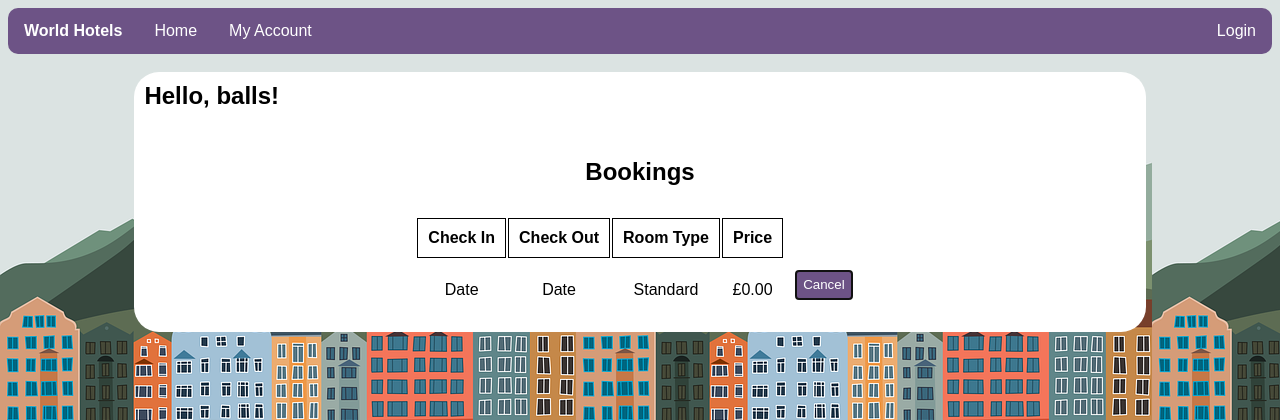
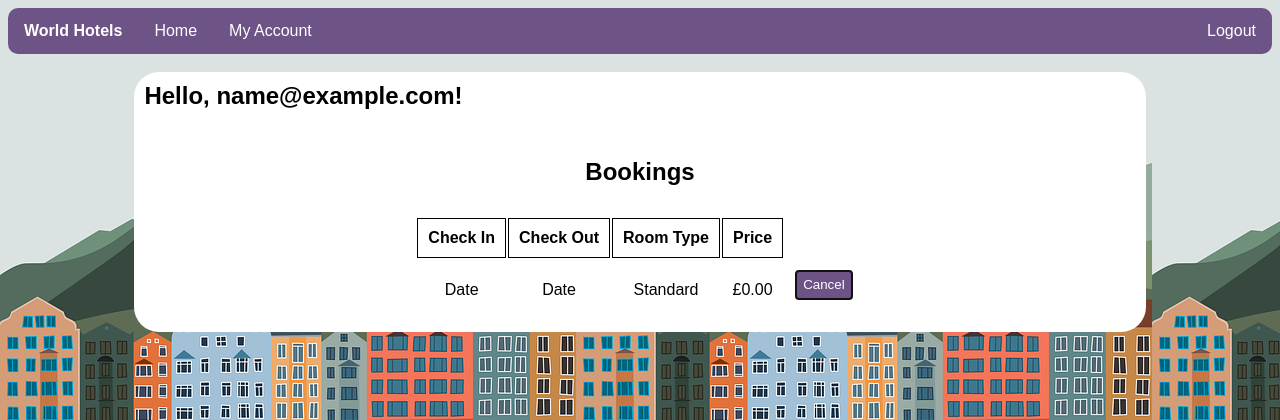
Before and after one commit to ItsJustAce/WaD-Coursework, a Flask app: page /account/ in a window 1280 px wide. Shown: the top 420 px of the page. Run offline with Flask 3, Linux system fonts and the light colour scheme; the visitor is signed in with stand-in values (Sample User, id 1); some libraries are stand-ins or nearby versions.

Commit message:
add logout

```diff
--- a/app.py
+++ b/app.py
@@ -39,7 +39,7 @@ def home():
 
 @app.route("/login/", methods =['GET', 'POST'])
 def login():
-    msg = 'balls'
+    msg = ''
     if request.method == 'POST':
         print("post!")
     if request.method == 'POST' and 'username' in request.form and 'password' in request.form:
@@ -61,8 +61,15 @@ def login():
 
 @app.route("/account/")
 def account():
-    name = "balls"
+    name = session['username']
     return render_template("account.html", name=name)
+
+@app.route('/logout')
+def logout():
+    session.pop('loggedin', None)
+    session.pop('id', None)
+    session.pop('username', None)
+    return redirect(url_for('login'))
 
 @app.route("/DBTEST/")
 def dbtest():
--- a/static/css/style.css
+++ b/static/css/style.css
@@ -106,3 +106,7 @@ th {
     border: 1px solid;
     border-collapse: collapse;
 }
+
+.loginout{
+    float: right;
+}
--- a/templates/base.html
+++ b/templates/base.html
@@ -14,7 +14,13 @@
             <li><p><b>World Hotels</b></p></li>
             <li><a href="{{ url_for('home') }}">Home</a></li>
             <li><a href="{{ url_for('account') }}">My Account</a></li>
-            <li style="float:right;"><a href="{{ url_for('login') }}">Login</a></li>
+            {% if session.get('loggedin', False) %}
+            <li class="loginout"><a href="{{ url_for('logout') }}">Logout</a></li>
+            {% endif %}
+
+            {% if not session.get('loggedin') %}
+            <li class="loginout""><a href="{{ url_for('login') }}">Login</a></li>
+            {%  endif %}
         </ul>
     </nav><br>
 
--- a/templates/login.html
+++ b/templates/login.html
@@ -3,12 +3,13 @@
 {% block content %}
 <h1 style="text-align: center;">Login</h1>
 <form action="{{ url_for('login') }}" method="post">
-    <p>{{ msg }}</p>
+
     <input id="username" name="username" type="text" placeholder="Enter username..."> <br>
     <input id="password" name="password" type="password" placeholder="Enter password...">
     <br>
     <input type="submit" value="Login">
     <input type="submit" type="btn" value="Sign Up">
+    <p style="text-align: center;">{{ msg }}</p>
 </form>
 <p style="text-align: center;"><i><u>Forgot password?</u></i></p>
 {% endblock %}
```
